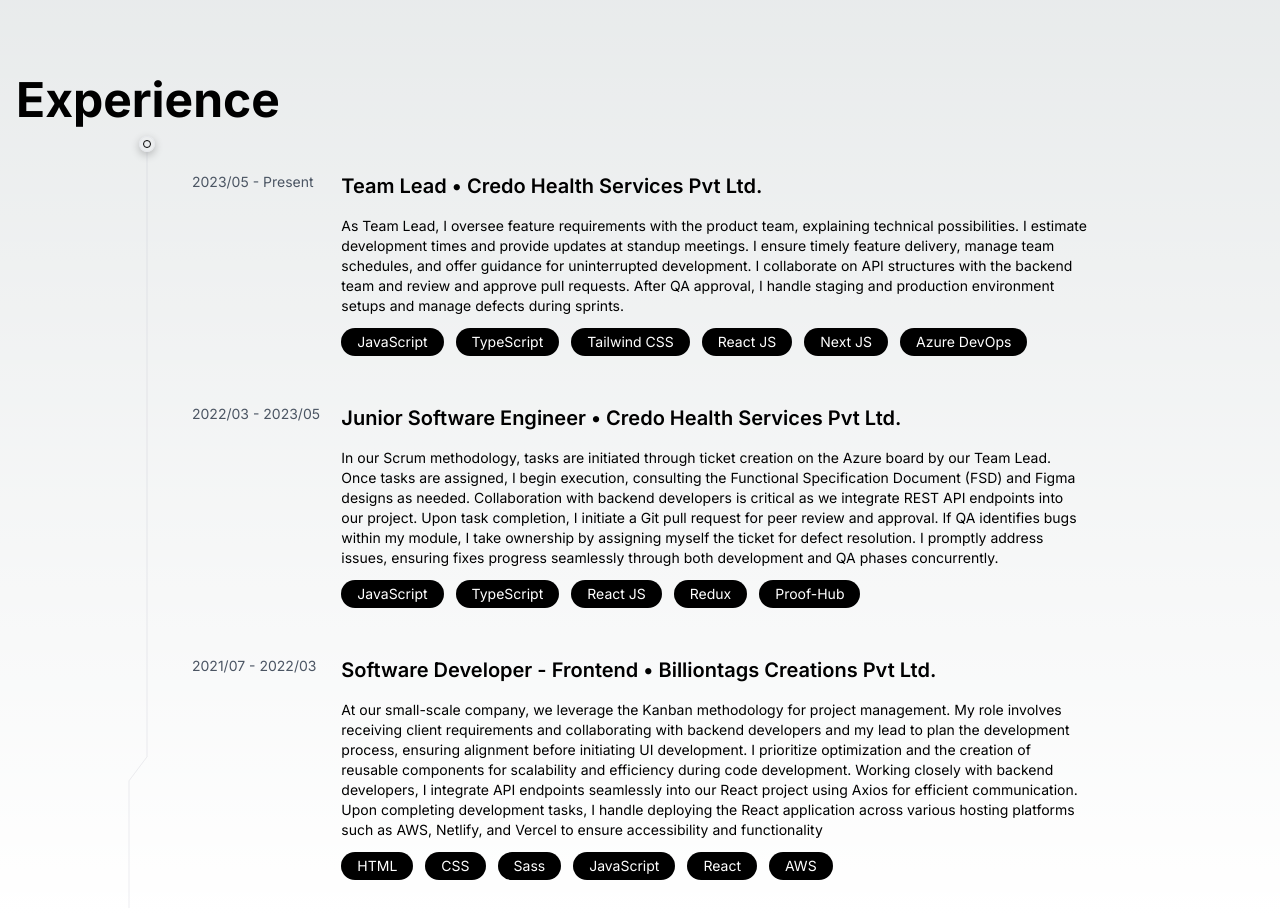
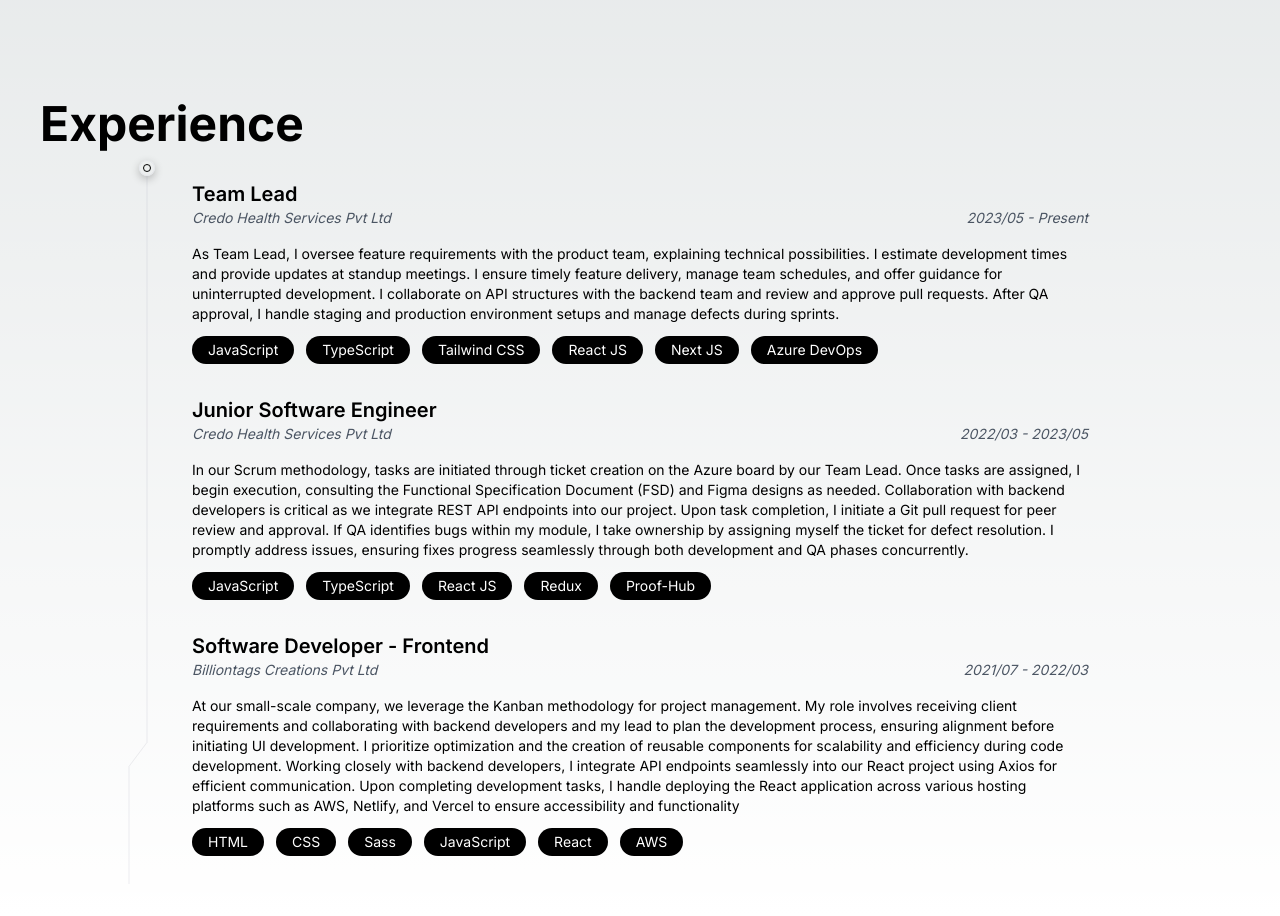
Before and after one commit to techyvino/portfolio, a Next.js app: page / in a window 1280 px wide. Shown: the part 760-1676 px from the top of the page. Built offline with nearby package versions, Linux system fonts and the light colour scheme.

Commit message:
removed bun

```diff
--- a/src/app/components/Experience.tsx
+++ b/src/app/components/Experience.tsx
@@ -5,7 +5,8 @@
   const experience = [
     {
       period: "2023/05 - Present",
-      title: "Team Lead  •  Credo Health Services Pvt Ltd.",
+      role: "Team Lead",
+      company: "Credo Health Services Pvt Ltd",
       description: (
         <p>
           As Team Lead, I oversee feature requirements with the product team,
@@ -28,7 +29,8 @@
     },
     {
       period: "2022/03 - 2023/05",
-      title: "Junior Software Engineer • Credo Health Services Pvt Ltd.",
+      role: "Junior Software Engineer",
+      company: "Credo Health Services Pvt Ltd",
       description: (
         <p>
           In our Scrum methodology, tasks are initiated through ticket creation
@@ -47,7 +49,8 @@
     },
     {
       period: "2021/07 - 2022/03",
-      title: "Software Developer - Frontend • Billiontags Creations Pvt Ltd.",
+      role: "Software Developer - Frontend",
+      company: "Billiontags Creations Pvt Ltd",
       description: (
         <p>
           At our small-scale company, we leverage the Kanban methodology for
@@ -72,12 +75,17 @@
       <h1 className="text-5xl font-bold">Experience</h1>
       <TracingBeam>
         {experience.map((item, index) => (
-          <div key={`content-${index}`} className="pt-12 grid grid-cols-12">
-            <div className="col-span-2 text-sm text-gray-600">
-              {item?.period}
-            </div>
-            <div className="col-span-10">
-              <p className={clsx("text-xl font-semibold mb-4")}>{item.title}</p>
+          <div key={`content-${index}`} className="pt-8">
+            <>
+              <p className={clsx("text-xl font-semibold")}>{item.role}</p>
+              <div className="flex justify-between w-full">
+                <p className="text-sm text-gray-600 mb-4 italic">
+                  <span>{item?.company}</span>
+                </p>
+                <p className="text-sm text-gray-600 mb-4 italic">
+                  <span>{item?.period}</span>
+                </p>
+              </div>
 
               <div className="text-sm">{item.description}</div>
 
@@ -85,13 +93,13 @@
                 {item.badge?.map((skill, skillIndex) => (
                   <p
                     key={`${skill}-${skillIndex}`}
-                    className="bg-black text-white rounded-full text-sm w-fit px-4 py-1"
+                    className="bg-black text-white rounded-full text-sm w-fit px-4 py-1 dark:bg-white dark:text-black"
                   >
                     <span>{skill}</span>
                   </p>
                 ))}
               </div>
-            </div>
+            </>
           </div>
         ))}
       </TracingBeam>
--- a/src/app/layout.tsx
+++ b/src/app/layout.tsx
@@ -6,8 +6,8 @@
 const inter = Inter({ subsets: ["latin"] });
 
 export const metadata: Metadata = {
-  title: "Create Next App",
-  description: "Generated by create next app",
+  title: "Vinothkumar - Portfolio",
+  description: "Personal Portfolio",
 };
 
 export default function RootLayout({
--- a/src/app/page.tsx
+++ b/src/app/page.tsx
@@ -3,7 +3,7 @@
 
 export default function Home() {
   return (
-    <main className="flex flex-col min-h-screen min-w-fit p-4">
+    <main className="flex flex-col min-h-screen min-w-fit p-10">
       <Intro />
       <Experience />
     </main>
```
Also changed, not shown: 2 other files (tests, documents, lock files or other folders).
